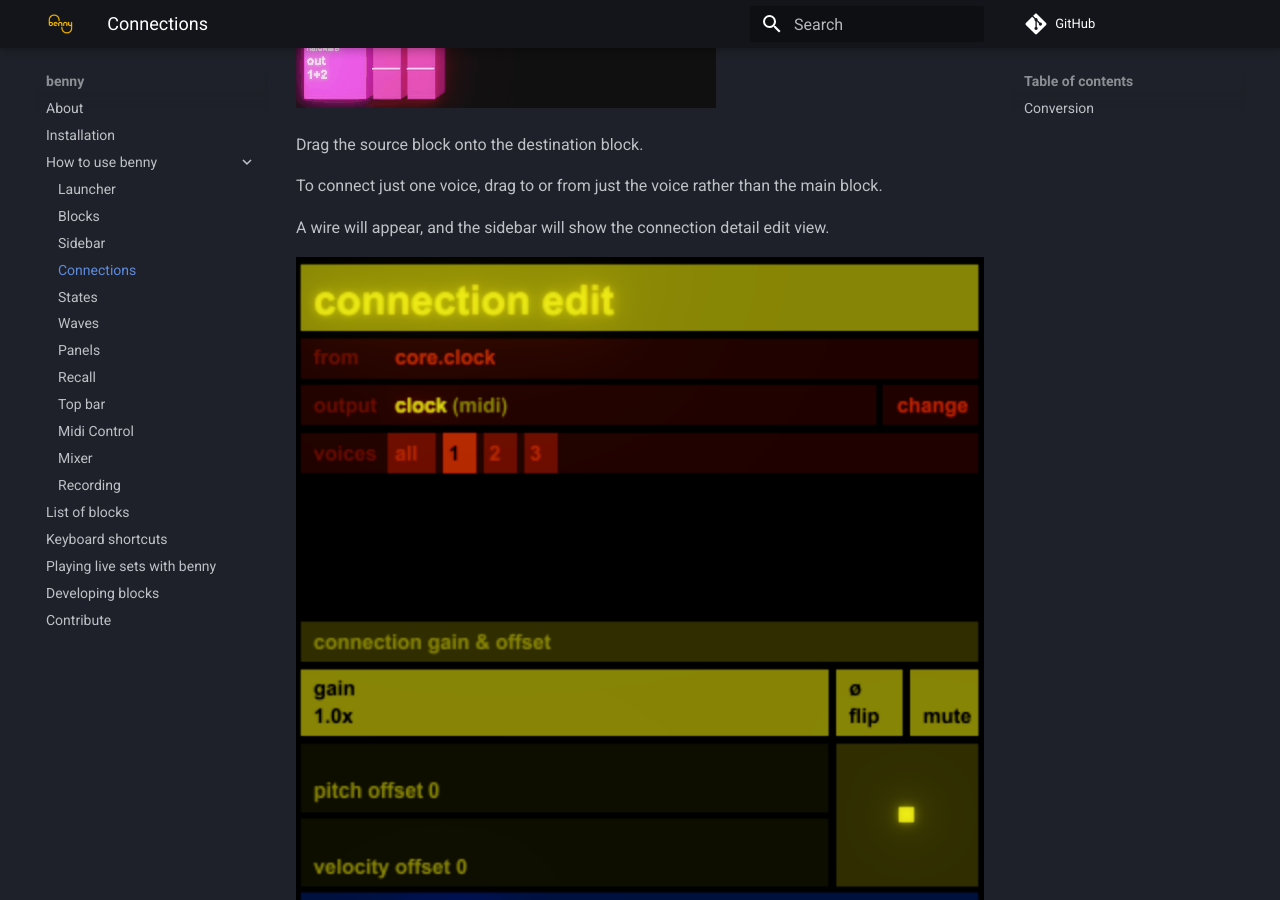
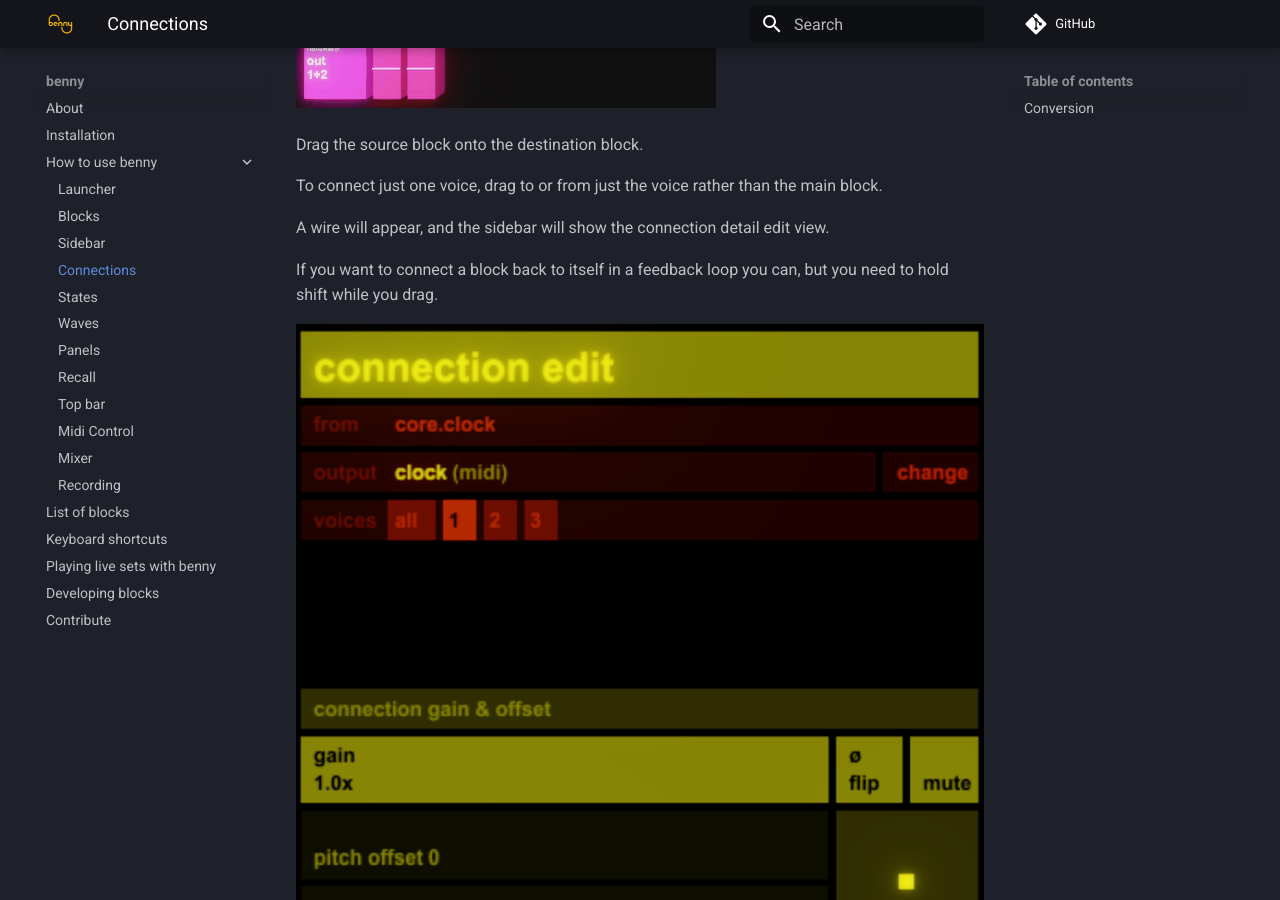
Before and after one commit to playbenny/benny_manual, an MkDocs documentation site: the page built from docs/connections.md, in a window 1280 px wide and 900 px high, scrolled down 369 px. Built offline with MkDocs 1.6.1 and Material for MkDocs 9.7.7, drawn with Linux system fonts in a browser that asks for light colours; comment, search, counter and statistics services are not loaded.

Commit message:
Update connections.md

```diff
--- a/docs/connections.md
+++ b/docs/connections.md
@@ -7,6 +7,8 @@ Drag the source block onto the destination block.
 To connect just one voice, drag to or from just the voice rather than the main block.
 
 A wire will appear, and the sidebar will show the connection detail edit view.
+
+If you want to connect a block back to itself in a feedback loop you can, but you need to hold shift while you drag.
 
 ![connection edit sidebar](assets/screenshots/connections_edit_1.png)
 
```
